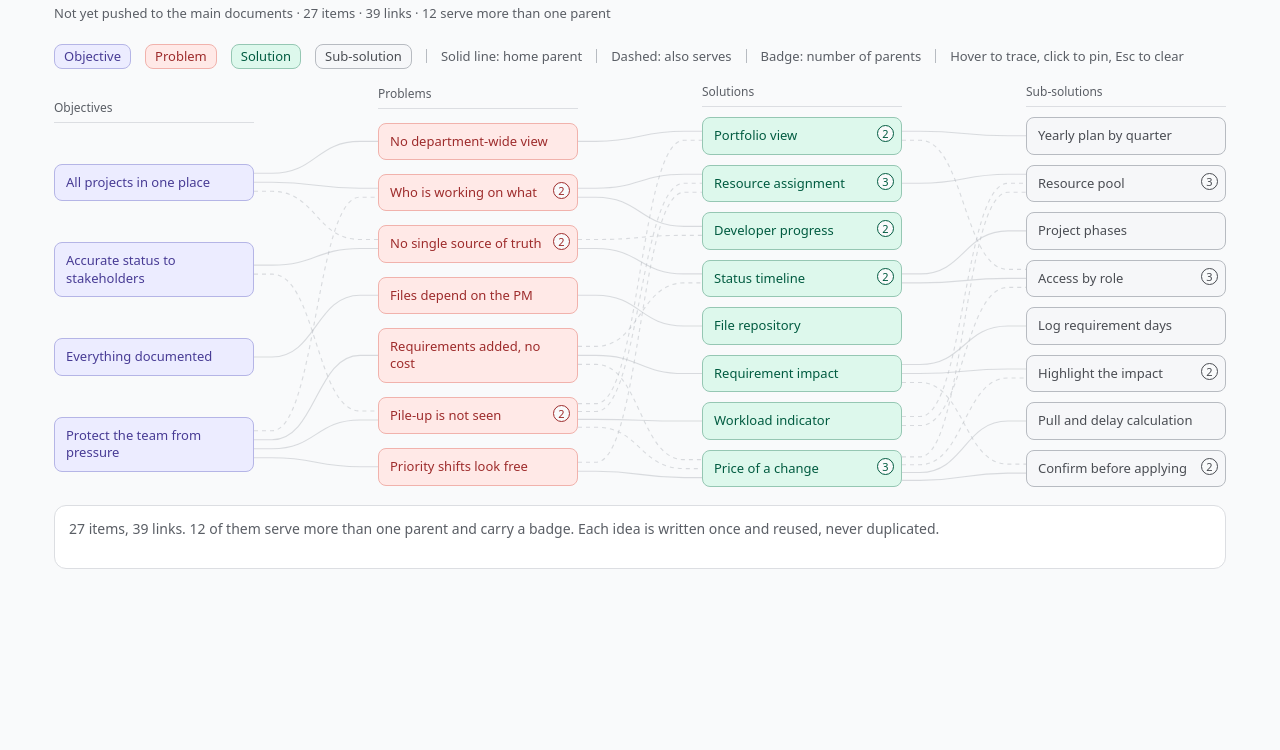
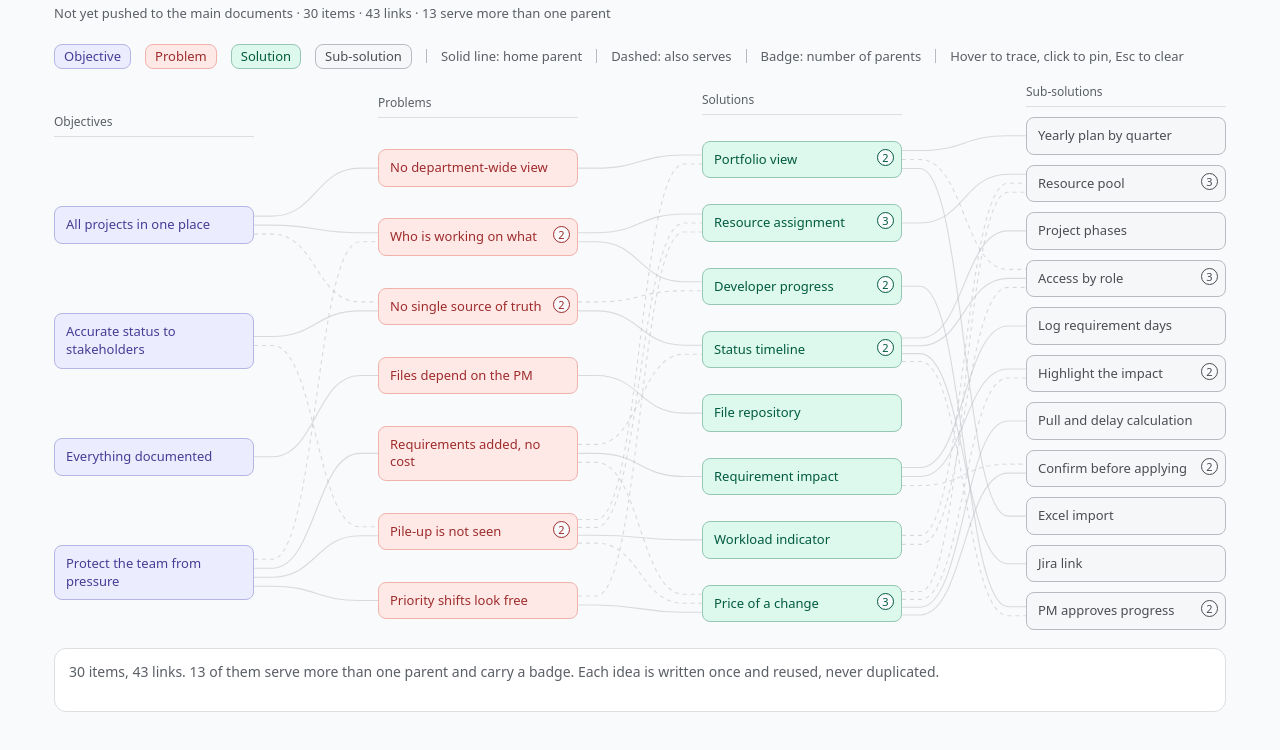
Before and after one commit to wezarXmen6ar/WorkFlow, a plain HTML site: page drafts/draft-v1.0-map.html in a window 1280 px wide. Shown: the part 58-808 px from the top of the page. Drawn offline with Linux system fonts and the light colour scheme.

Commit message:
Record bigger-picture answers in v1.0 draft; move prototype content out of CLAUDE.md
- draft-v1.0: Excel import, Jira link, PM approval of progress, expanded roles
- draft-v1.0-map: 30 items, 43 links
- prototype.md: prototype purpose and success criteria
- CLAUDE.md: keep workflow rules only, point to prototype.md

Co-Authored-By: Claude Sonnet 5 <noreply@anthropic.com>

```diff
--- a/drafts/draft-v1.0-map.html
+++ b/drafts/draft-v1.0-map.html
@@ -145,7 +145,10 @@ nodes:[
 {id:"u5",layer:"u",short:"Log requirement days",full:"Log a new requirement with its estimated development days"},
 {id:"u6",layer:"u",short:"Highlight the impact",full:"Highlight the impact, on the project timeline and the department-wide view"},
 {id:"u7",layer:"u",short:"Pull and delay calculation",full:"Automatic pull and delay calculation"},
-{id:"u8",layer:"u",short:"Confirm before applying",full:"Price shown, confirm before applying"}
+{id:"u8",layer:"u",short:"Confirm before applying",full:"Price shown, confirm before applying"},
+{id:"u9",layer:"u",short:"Excel import",full:"Import existing Excel data"},
+{id:"u10",layer:"u",short:"Jira link",full:"Jira link for deployment and security testing"},
+{id:"u11",layer:"u",short:"PM approves progress",full:"Project manager approval of progress"}
 ],
 links:[
 ["p1","o1",1],["p2","o1",1],["p2","o4",0],["p3","o2",1],["p3","o1",0],
@@ -157,7 +160,8 @@ links:[
 
 ["u1","s1",1],["u2","s2",1],["u2","s7",0],["u2","s8",0],["u3","s4",1],
 ["u4","s4",1],["u4","s1",0],["u4","s7",0],["u5","s6",1],["u6","s6",1],
-["u6","s8",0],["u7","s8",1],["u8","s8",1],["u8","s6",0]
+["u6","s8",0],["u7","s8",1],["u8","s8",1],["u8","s6",0],
+["u9","s1",1],["u10","s4",1],["u11","s3",1],["u11","s4",0]
 ]
 };
 
```
Also changed, not shown: 3 other files.
